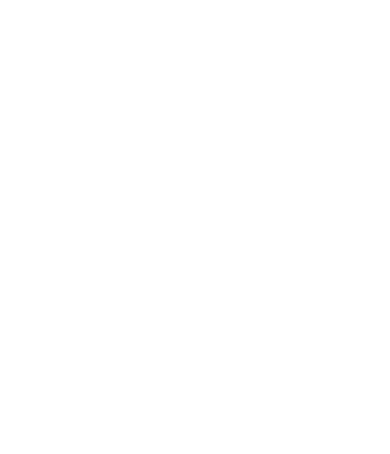
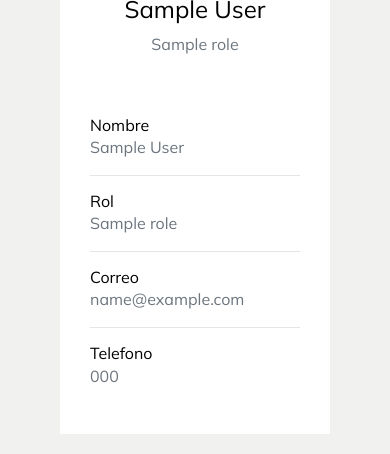
Before and after one commit to nestor2502/MercadoEnLinea, a Flask app: page /user/profile in a window 390 px wide. Before the commit the part shown is empty. Shown: the part 453-907 px from the top of the page. Before the commit the page ends 421 px from the top, so only its background shows below. Run offline with Flask 2, Linux system fonts and the light colour scheme; a user stored in the database is signed in; tables that the repository leaves empty hold one stand-in row (values such as "Sample post"); some libraries are stand-ins or nearby versions.

Commit message:
Add profile

```diff
--- a/app/templates/profile.html
+++ b/app/templates/profile.html
@@ -1,8 +1,70 @@
 {% extends "home.html" %}
+{% block head %}
+    {{ super() }}
+    <style>
+    .card {
+	    border: 0px;
+	}
+    </style>
+{% endblock %}
 
 {% block mainContent %}
-
-<p> Información del usuario</p>
+<div class="row mt-3">
+	<div class="col-md-4 mb-3">
+	    <div class="card">
+	        <div class="card-body">
+	            <div class="d-flex flex-column align-items-center text-center">
+	            	<img src="https://ui-avatars.com/api/?name={{current_user.name}}&background=4141ab&size=128&rounded=true&color=ffffff">
+	                <div class="mt-3">
+	                    <h4>{{user.name}}</h4>
+	                    <p class="text-secondary mb-1">{{role}}</p>
+	                </div>
+	            </div>
+	        </div>
+	    </div>
+	</div>
+	<div class="col-md-8">
+	    <div class="card mb-3">
+	        <div class="card-body">
+	            <div class="row">
+	                <div class="col-sm-3">
+	                    <h6 class="mb-0">Nombre</h6>
+	                </div>
+	            <div class="col-sm-9 text-secondary">
+	                {{user.name}}
+	            </div>
+	            </div>
+	            <hr>
+	            <div class="row">
+	                <div class="col-sm-3">
+	                    <h6 class="mb-0">Rol</h6>
+	                </div>
+	                <div class="col-sm-9 text-secondary">
+	                    {{role}}
+	                </div>
+	            </div>
+	            <hr>
+	            <div class="row">
+	                <div class="col-sm-3">
+	                    <h6 class="mb-0">Correo</h6>
+	                </div>
+	                <div class="col-sm-9 text-secondary">
+	                    {{user.email}}
+	                </div>
+	            </div>
+	                <hr>
+	                <div class="row">
+	                <div class="col-sm-3">
+	                    <h6 class="mb-0">Telefono</h6>
+	                </div>
+	                <div class="col-sm-9 text-secondary">
+	                    {{user.phone}}
+	                </div>
+	            </div>
+	        </div>
+	    </div>
+	</div>
+</div>
 
 
 {% endblock %}
--- a/app/templates/sidebar-comprador.html
+++ b/app/templates/sidebar-comprador.html
@@ -12,7 +12,7 @@
                    ><i class="fa fa-shopping-bag mr-2 lead"></i> Mis compras</a>
             </li>
             <li  id = "profile"  onclick="moveTo(id)">
-                <a href="{{url_for('products.get_my_profile')}}"
+                <a href="{{url_for('user.get_my_profile')}}"
                    class="d-block p-3 "
                    title = "my_profile"><i class='fas fa-user-circle mr-2 lead'></i>Perfil</a>
             </li>
--- a/app/templates/sidebar-vendedor.html
+++ b/app/templates/sidebar-vendedor.html
@@ -5,7 +5,7 @@
            onclick="moveTo(id)"><i class='fas fa-chart-pie mr-2 lead'></i></i>Mis productos</a>
     </li>
     <li>
-        <a href="{{url_for('products.get_my_profile')}}"
+        <a href="{{url_for('user.get_my_profile')}}"
            class="d-block p-3 "
            onclick="moveTo(id)"><i class='fas fa-user-circle mr-2 lead'></i></i>Perfil</a>
     </li>
--- a/app/user/views.py
+++ b/app/user/views.py
@@ -36,6 +36,12 @@ def login():
             return redirect(url_for('user.login'))
     return render_template('login.html')
 
+@user.route('/profile', methods = ['GET'])
+@login_required
+def get_my_profile():
+    role = user_ctrl.get_user_role()
+    return render_template('profile.html',user = current_user, role = role)
+
 @user.route('/logout')
 @login_required
 def logout():
```
Also changed, not shown: app/products/views.py (+0 -7 lines).
